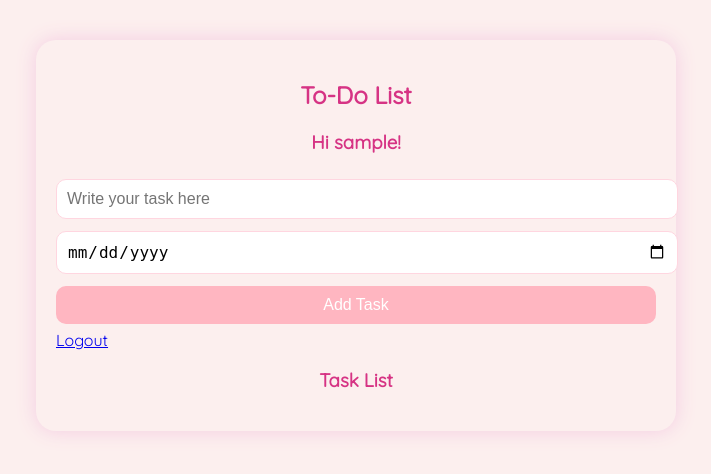
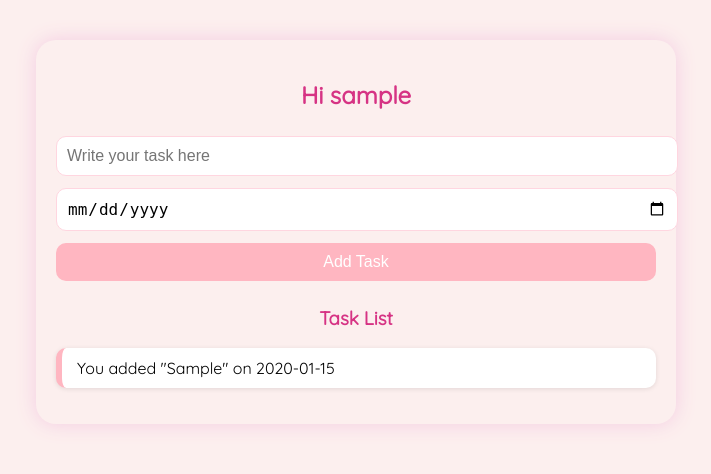
Before and after one commit to TharicaDevi/TT5L-02, a Flask app: page /tasks in a window 1280 px wide. Shown: the top 474 px of the page, without its empty margins (284-995 px from the left). Run offline with Flask 3, Linux system fonts and the light colour scheme; the visitor is signed in with stand-in values (Sample User, id 1); tables that the repository leaves empty hold one stand-in row (values such as "Sample post").

Commit message:
this one pon i tukar

```diff
--- a/ToDoListTEST/templates/task.html
+++ b/ToDoListTEST/templates/task.html
@@ -6,29 +6,25 @@
   <link rel="stylesheet" href="{{ url_for('static', filename='task.css') }}">
 </head>
 <body>
-  <h2>To-Do List</h2>
-  <h3>Hi {{ username }}!</h3>
-
+  <h2>Hi {{ username }}</h2>
   <form onsubmit="addTask(); return false;">
     <input id="task" placeholder="Write your task here" required />
     <input id="date" type="date" required />
     <button type="submit">Add Task</button>
   </form>
 
-  <a href="{{ url_for('logout') }}">Logout</a>
-
   <h3>Task List</h3>
   <ul id="taskList"></ul>
 
   <script>
     async function loadTasks() {
-      const res = await fetch("/tasks");
+      const res = await fetch("/api/tasks");
       const tasks = await res.json();
       const list = document.getElementById("taskList");
       list.innerHTML = "";
       tasks.forEach(t => {
         const li = document.createElement("li");
-        li.textContent = `${t.name} has added "${t.task}" on ${t.date}`;
+        li.textContent = `You added "${t.task}" on ${t.date}`;
         list.appendChild(li);
       });
     }
@@ -36,7 +32,7 @@
     async function addTask() {
       const task = document.getElementById("task").value;
       const date = document.getElementById("date").value;
-      await fetch("/tasks", {
+      await fetch("/api/tasks", {
         method: "POST",
         headers: { "Content-Type": "application/json" },
         body: JSON.stringify({ task, date })
```
